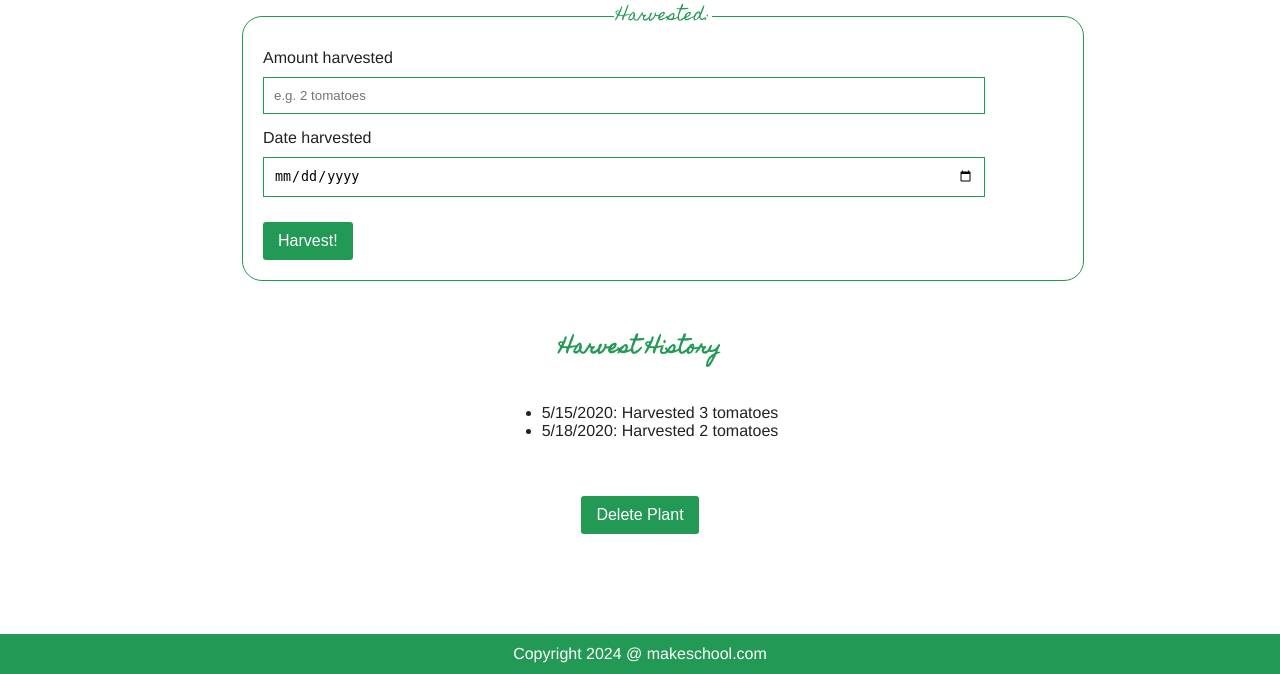
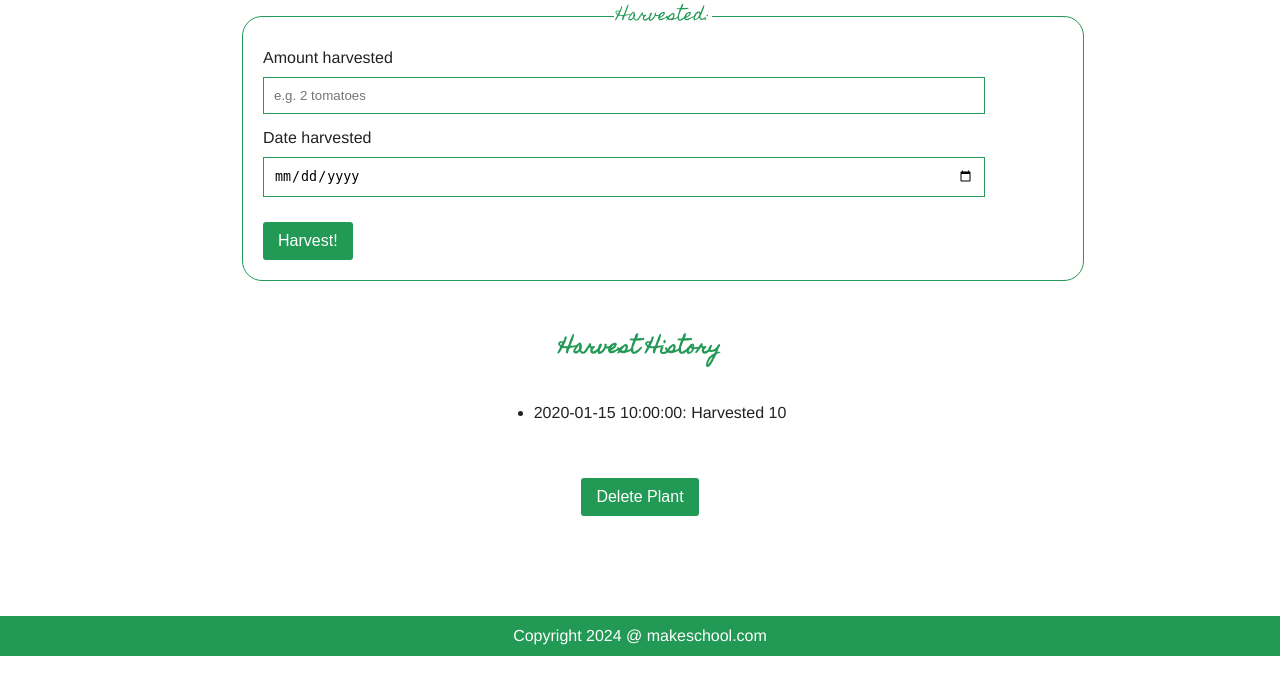
Before and after one commit to Joshkaki00/Homework-5-Databases, a Flask app: template templates/detail.html in a window 1280 px wide. Shown: the part 762-1436 px from the top of the page. Run offline with Flask 3, Linux system fonts and the light colour scheme; the template is opened without the code that fills it: most values are stand-ins (such as "Sample title", 1, 10 or a date in 2020); grey boxes marked "Sample" are stand-in pictures; some libraries are stand-ins or nearby versions.

Commit message:
updated detail

```diff
--- a/templates/detail.html
+++ b/templates/detail.html
@@ -41,18 +41,14 @@
                 <input type="submit" class="submit" value="Harvest!">
             </fieldset>
         </form>
+        <section id="harvest-history">
+        <h3>Harvest History</h3>
 
-        {#
-            TODO: Create a for loop here to loop over all harvests (passed in
-            from the route's context) and display their information.
-        #}
-        <section id="harvest-history">
-            <h3>Harvest History</h3>
-
-            <ul>
-                <li>5/15/2020: Harvested 3 tomatoes</li>
-                <li>5/18/2020: Harvested 2 tomatoes</li>
-            </ul>
+        <ul>
+            {% for harvest in plant['harvests'] %}
+                <li>{{ harvest['date'] }}: Harvested {{ harvest['quantity'] }}</li>
+            {% endfor %}
+        </ul>
         </section>
 
         <form action="/delete/123456" method='POST' id="delete-form" onsubmit="return confirm_delete()">
```
